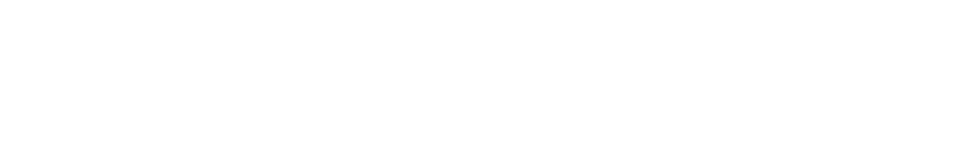
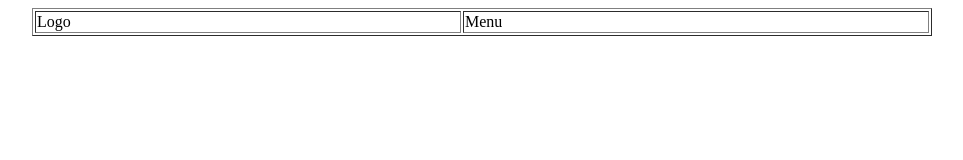
Before and after one commit to QuMaicon/Projeto1_UNES, a plain HTML site: page index.html in a window 1280 px wide. Shown: the whole page, without its empty margins (158-1121 px from the left). Drawn offline with Linux system fonts and the light colour scheme.

Commit message:
Tabela Logo/Menu

```diff
--- a/index.html
+++ b/index.html
@@ -4,7 +4,18 @@
 		<meta charset="utf-8">
 		<title></title>
 	</head>
+
 	<body>
 
+		<table border="1" width="900" align="center">
+
+			<tr>
+				<td>Logo</td>
+				<td>Menu</td>
+			</tr>
+
+		</table>
+
 	</body>
+
 </html>
```
